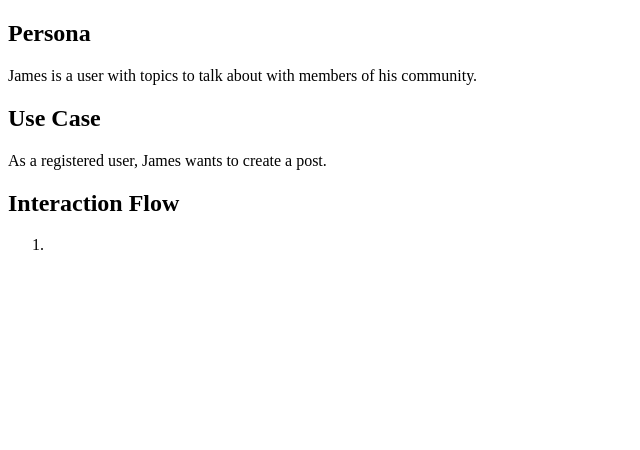
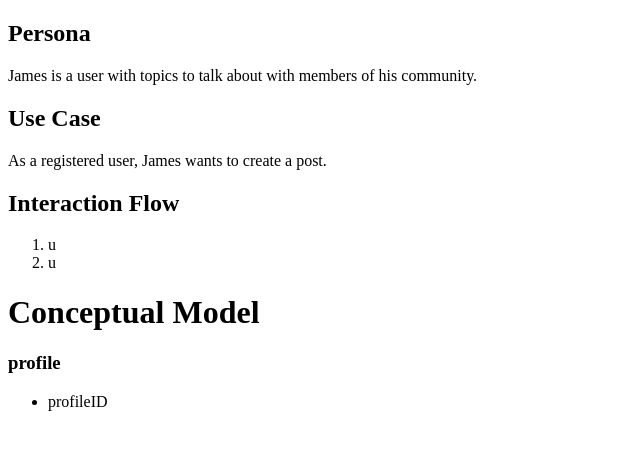
Before and after one commit to Jaccuse/data-design, a PHP site: page / in a window 1280 px wide. Shown: the top 450 px of the page, without its empty margins (0-640 px from the left). Run offline with PHP 8.4, Linux system fonts and the light colour scheme.

Commit message:
Added more <p> tags

```diff
--- a/index.php
+++ b/index.php
@@ -17,8 +17,18 @@
         <p>
             <h2>Interaction Flow</h2>
             <ol>
-                <li></li>
+                <li>u</li>
+                <li>u</li>
             </ol>
+        </p>
+        <p>
+            <h1>Conceptual Model</h1>
+        </p>
+        <p>
+            <h3>profile</h3>
+            <ul>
+                <li>profileID</li>
+            </ul>
         </p>
     </body>
 </html>
```
